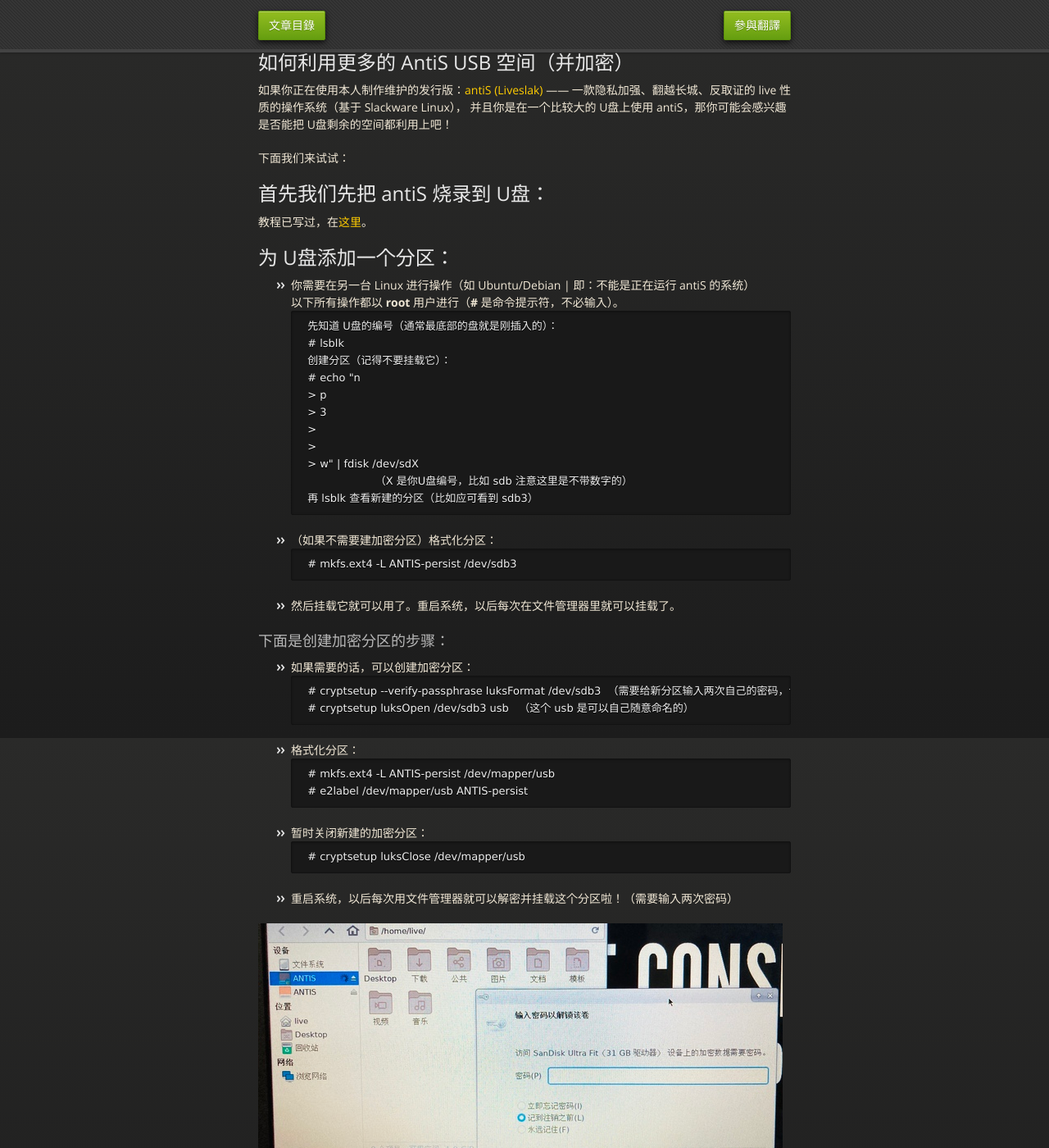
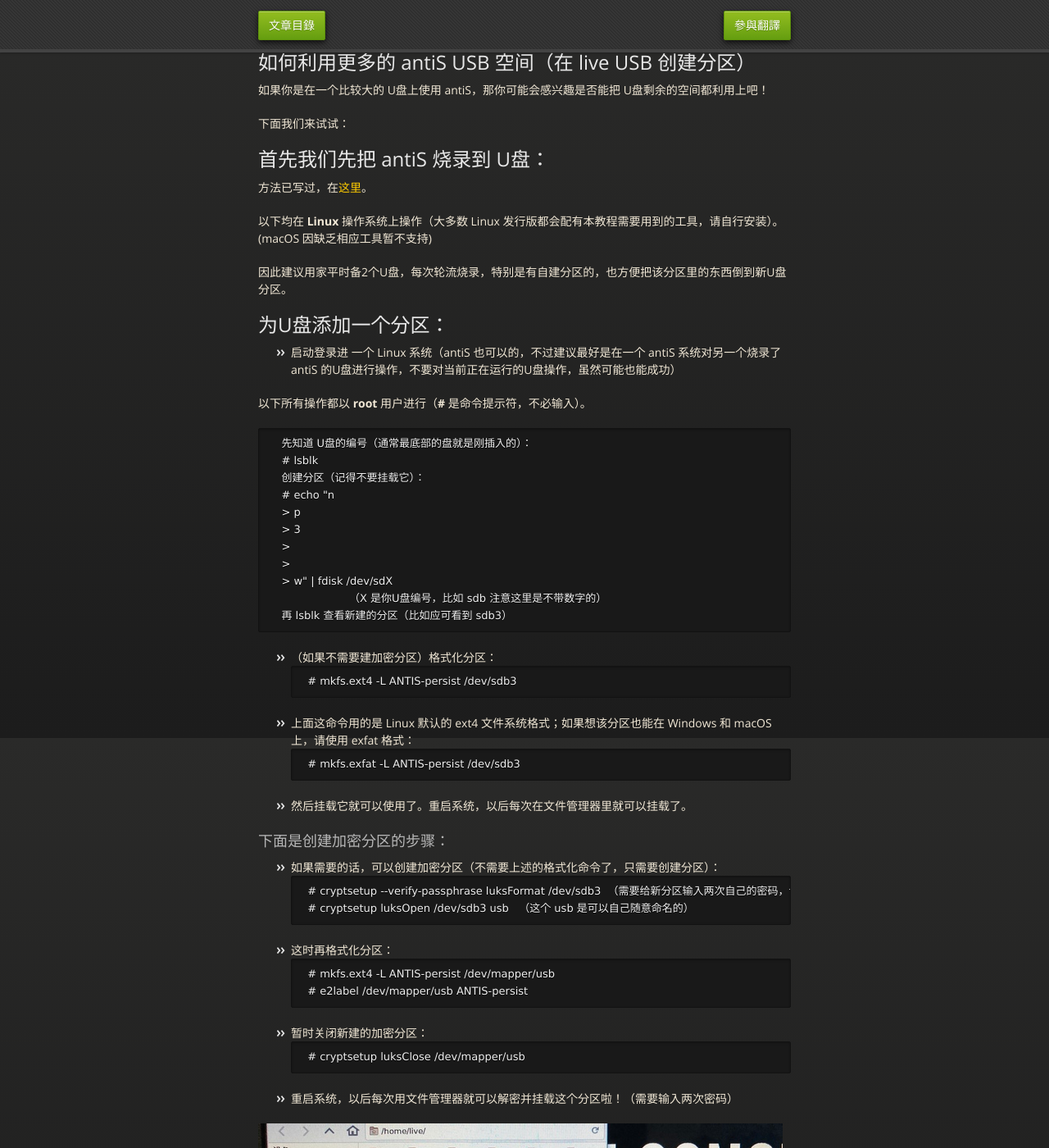
Before and after one commit to mdrights/os-observe, a Jekyll site: the page built from _posts/2020-07-02-make-use-of-space-antis-live-usb.md, in a window 1280 px wide and 1400 px high. Shown: the whole window at 82% size. Built offline with Jekyll 4.4.1, drawn with Linux system fonts in a browser that asks for light colours; some of the changed text lies outside the part shown.

Commit message:
2020-07-02-make-use-of-space-antis-live-usb.md: updated 2022

````diff
--- a/_posts/2020-07-02-make-use-of-space-antis-live-usb.md
+++ b/_posts/2020-07-02-make-use-of-space-antis-live-usb.md
@@ -1,25 +1,29 @@
 ---
-title: 如何利用更多的 AntiS USB 空间（并加密）
-date: 2020-07-02
+title: 如何利用更多的 antiS USB 空间（在 live USB 创建分区）
+date: 2022-02-20
 ---
 
 
 
-## 如何利用更多的 AntiS USB 空间（并加密）
+## 如何利用更多的 antiS USB 空间（在 live USB 创建分区）
 
-如果你正在使用本人制作维护的发行版：[antiS (Liveslak)](https://github.com/mdrights/liveslak) —— 一款隐私加强、翻越长城、反取证的 live 性质的操作系统（基于 Slackware Linux），
-并且你是在一个比较大的 U盘上使用 antiS，那你可能会感兴趣是否能把 U盘剩余的空间都利用上吧！
+如果你是在一个比较大的 U盘上使用 antiS，那你可能会感兴趣是否能把 U盘剩余的空间都利用上吧！
 
 下面我们来试试：
 
 ## 首先我们先把 antiS 烧录到 U盘：
 
-教程已写过，在[这里](https://github.com/mdrights/liveslak#installation)。
+方法已写过，在[这里](https://github.com/mdrights/liveslak#installation)。
 
-## 为 U盘添加一个分区：
+以下均在 **Linux 操作系统**上操作（大多数 Linux 发行版都会配有本教程需要用到的工具，请自行安装）。(macOS 因缺乏相应工具暂不支持)
 
-- 你需要在另一台 Linux 进行操作（如 Ubuntu/Debian | 即：不能是正在运行 antiS 的系统）
-	**以下所有操作都以 root 用户进行（# 是命令提示符，不必输入）。**
+因此建议用家平时备2个U盘，每次轮流烧录，特别是有自建分区的，也方便把该分区里的东西倒到新U盘分区。
+
+## 为U盘添加一个分区：
+
+- 启动登录进 一个 Linux 系统（antiS 也可以的，不过建议最好是在一个 antiS 系统对另一个烧录了 antiS 的U盘进行操作，不要对当前正在运行的U盘操作，虽然可能也能成功）
+
+**以下所有操作都以 root 用户进行（# 是命令提示符，不必输入）。**
 ```
    先知道 U盘的编号（通常最底部的盘就是刚插入的）：
    # lsblk
@@ -39,18 +43,23 @@ date: 2020-07-02
    # mkfs.ext4 -L ANTIS-persist /dev/sdb3
 ```
 
-- 然后挂载它就可以用了。重启系统，以后每次在文件管理器里就可以挂载了。
+- 上面这命令用的是 Linux 默认的 ext4 文件系统格式；如果想该分区也能在 Windows 和 macOS 上，请使用 exfat 格式：
+```
+   # mkfs.exfat -L ANTIS-persist /dev/sdb3
+```
+
+- 然后挂载它就可以使用了。重启系统，以后每次在文件管理器里就可以挂载了。
 
 
 ### 下面是创建加密分区的步骤：
 
-- 如果需要的话，可以创建加密分区：
+- 如果需要的话，可以创建加密分区（不需要上述的格式化命令了，只需要创建分区）：
 ```
    # cryptsetup --verify-passphrase luksFormat /dev/sdb3  （需要给新分区输入两次自己的密码，记得要够长、够复杂哟！）
    # cryptsetup luksOpen /dev/sdb3 usb   （这个 usb 是可以自己随意命名的）
 ```
 
-- 格式化分区：
+- 这时再格式化分区：
 ```
    # mkfs.ext4 -L ANTIS-persist /dev/mapper/usb
    # e2label /dev/mapper/usb ANTIS-persist
````
